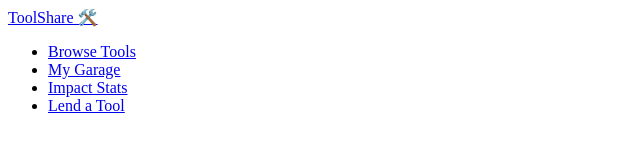
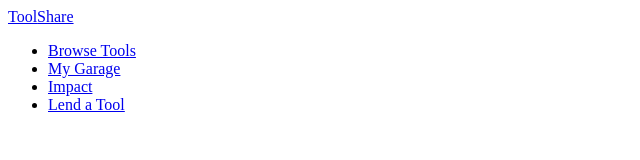
Before and after one commit to Glycaballes-cloud/Community_Tool_Box-Project, a plain HTML site: page index.html in a window 1280 px wide. Shown: the whole page, without its empty margins (0-640 px from the left). Drawn offline with Linux system fonts and the light colour scheme.

Commit message:
Refactor navigation links in index.html

```diff
--- a/index.html
+++ b/index.html
@@ -7,12 +7,19 @@
 </head>
 <body>
     <nav class="navbar">
-        <a href="#" class="nav-logo">ToolShare 🛠️</a>
+        <a href="#" class="nav-logo">
+            Tool<span>Share</span>
+        </a>
+
         <ul class="nav-links">
             <li><a href="#browse">Browse Tools</a></li>
             <li><a href="#my-garage">My Garage</a></li>
-            <li><a href="#stats">Impact Stats</a></li>
-            <li><a href="#register" class="btn-register">Lend a Tool</a></li>
+            <li><a href="#stats">Impact</a></li>
+            <li>
+                <a href="#register" class="btn-register">
+                    <span class="btn-text-fix">Lend a Tool</span>
+                </a>
+            </li>
         </ul>
     </nav>
 </body>
```
